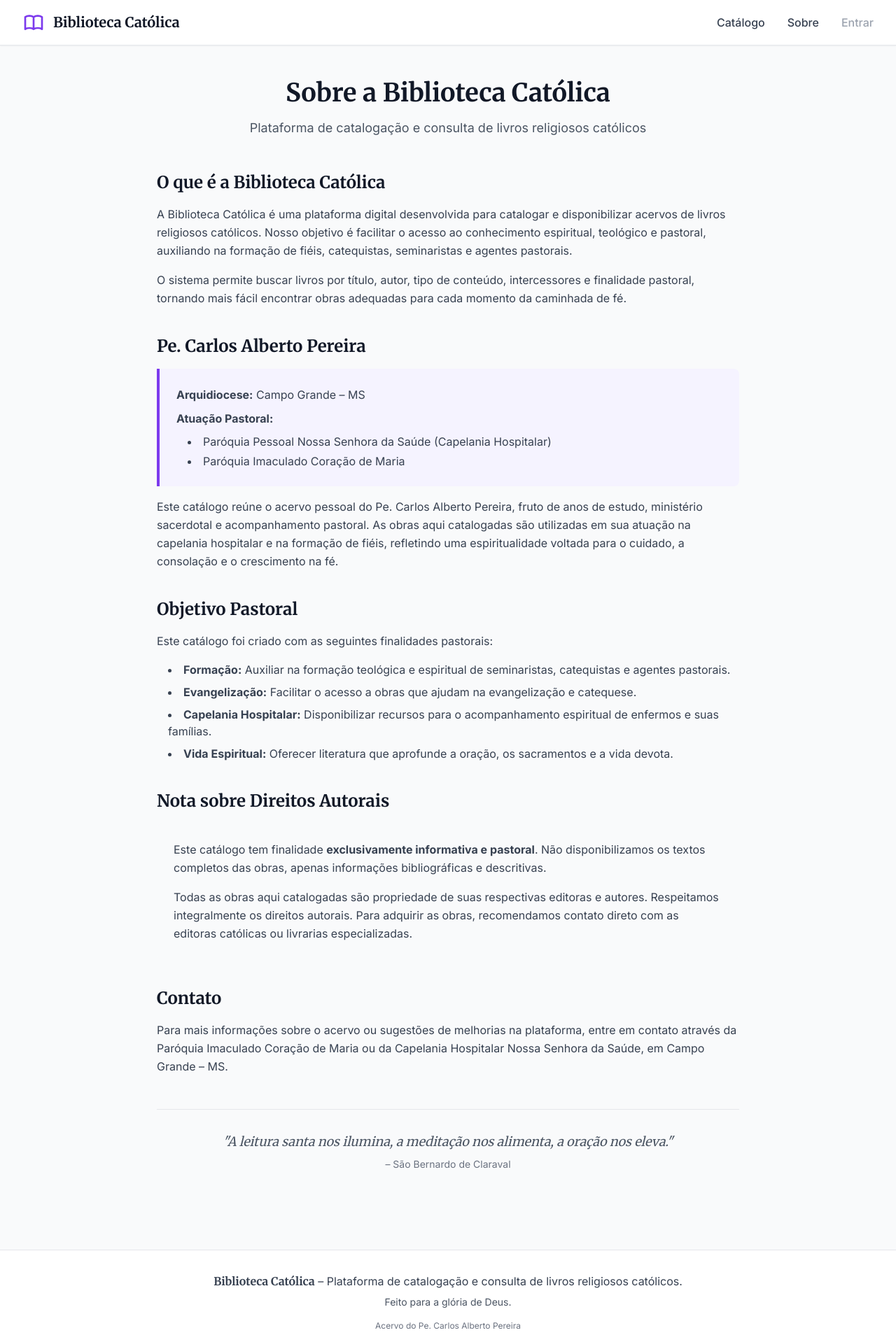
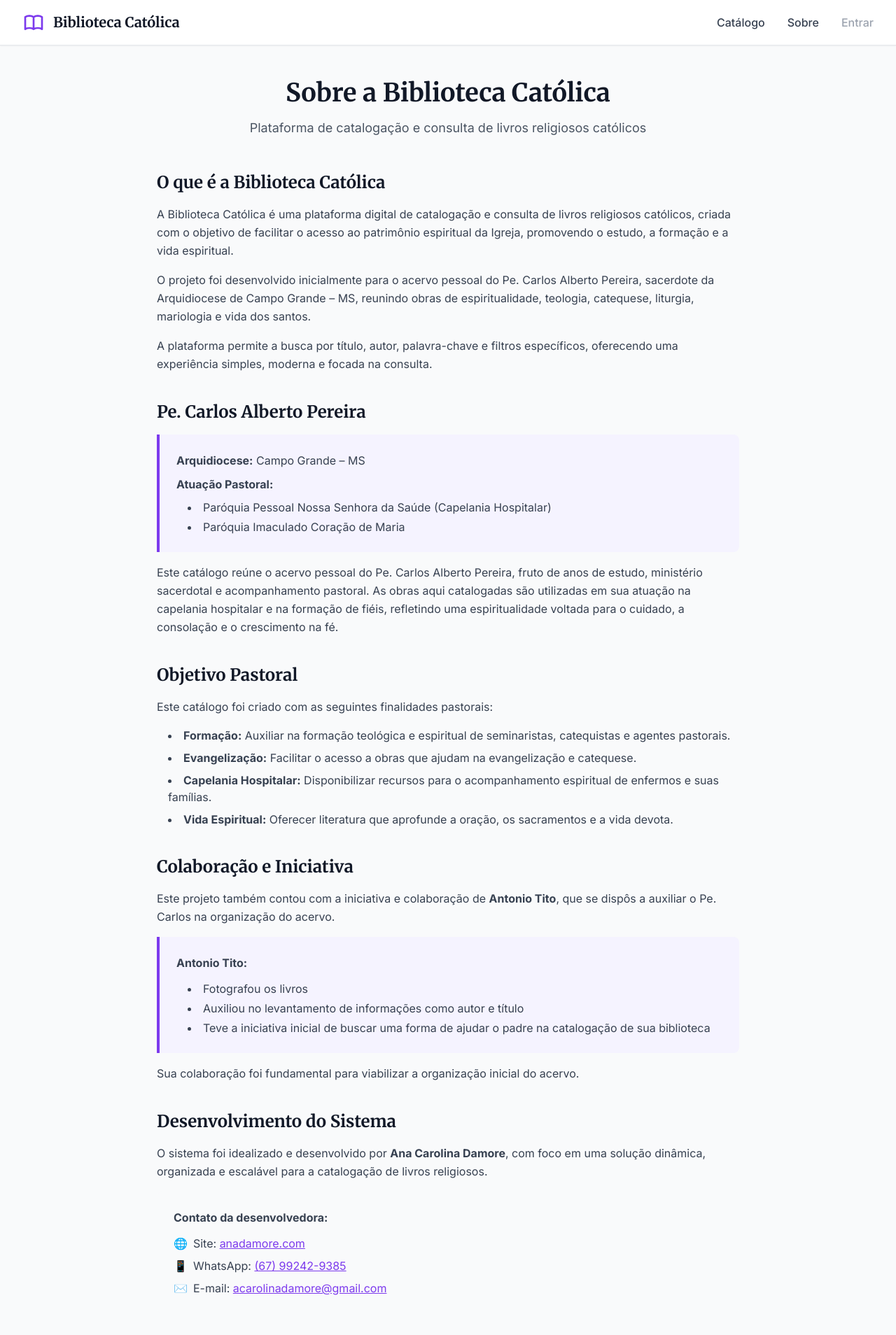
Before and after one commit to acarolinadamore/catalogo-livros-catolicos-frontend, a React (Vite) app: page /sobre in a window 1280 px wide. Shown: the top 1908 px of the page at 70% size. Built offline with nearby package versions, Linux system fonts and the light colour scheme; no server answers.

Commit message:
Atualizar página Sobre: adicionar seções Colaboração e Desenvolvimento do Sistema

```diff
--- a/src/pages/About.jsx
+++ b/src/pages/About.jsx
@@ -24,15 +24,18 @@ function About() {
             O que é a Biblioteca Católica
           </h2>
           <p className="text-gray-700 leading-relaxed mb-4">
-            A Biblioteca Católica é uma plataforma digital desenvolvida para catalogar e disponibilizar
-            acervos de livros religiosos católicos. Nosso objetivo é facilitar o acesso ao conhecimento
-            espiritual, teológico e pastoral, auxiliando na formação de fiéis, catequistas, seminaristas
-            e agentes pastorais.
+            A Biblioteca Católica é uma plataforma digital de catalogação e consulta de livros religiosos
+            católicos, criada com o objetivo de facilitar o acesso ao patrimônio espiritual da Igreja,
+            promovendo o estudo, a formação e a vida espiritual.
+          </p>
+          <p className="text-gray-700 leading-relaxed mb-4">
+            O projeto foi desenvolvido inicialmente para o acervo pessoal do Pe. Carlos Alberto Pereira,
+            sacerdote da Arquidiocese de Campo Grande – MS, reunindo obras de espiritualidade, teologia,
+            catequese, liturgia, mariologia e vida dos santos.
           </p>
           <p className="text-gray-700 leading-relaxed">
-            O sistema permite buscar livros por título, autor, tipo de conteúdo, intercessores e
-            finalidade pastoral, tornando mais fácil encontrar obras adequadas para cada momento da
-            caminhada de fé.
+            A plataforma permite a busca por título, autor, palavra-chave e filtros específicos,
+            oferecendo uma experiência simples, moderna e focada na consulta.
           </p>
         </section>
 
@@ -89,6 +92,60 @@ function About() {
           </ul>
         </section>
 
+        {/* Colaboração e Iniciativa */}
+        <section className="mb-10">
+          <h2 className="text-2xl font-serif font-bold text-gray-900 mb-4">
+            Colaboração e Iniciativa
+          </h2>
+          <p className="text-gray-700 leading-relaxed mb-4">
+            Este projeto também contou com a iniciativa e colaboração de <strong>Antonio Tito</strong>,
+            que se dispôs a auxiliar o Pe. Carlos na organização do acervo.
+          </p>
+          <div className="bg-primary-50 border-l-4 border-primary-600 rounded-r-lg p-6 mb-4">
+            <p className="text-gray-700 leading-relaxed mb-3">
+              <strong>Antonio Tito:</strong>
+            </p>
+            <ul className="list-disc list-inside text-gray-700 space-y-1 ml-4">
+              <li>Fotografou os livros</li>
+              <li>Auxiliou no levantamento de informações como autor e título</li>
+              <li>Teve a iniciativa inicial de buscar uma forma de ajudar o padre na catalogação de sua biblioteca</li>
+            </ul>
+          </div>
+          <p className="text-gray-700 leading-relaxed">
+            Sua colaboração foi fundamental para viabilizar a organização inicial do acervo.
+          </p>
+        </section>
+
+        {/* Desenvolvimento do Sistema */}
+        <section className="mb-10">
+          <h2 className="text-2xl font-serif font-bold text-gray-900 mb-4">
+            Desenvolvimento do Sistema
+          </h2>
+          <p className="text-gray-700 leading-relaxed mb-4">
+            O sistema foi idealizado e desenvolvido por <strong>Ana Carolina Damore</strong>, com foco
+            em uma solução dinâmica, organizada e escalável para a catalogação de livros religiosos.
+          </p>
+          <div className="bg-gray-50 rounded-lg p-6">
+            <p className="text-gray-700 leading-relaxed mb-3">
+              <strong>Contato da desenvolvedora:</strong>
+            </p>
+            <div className="space-y-2 text-gray-700">
+              <p className="flex items-center">
+                <span className="mr-2">🌐</span>
+                <span>Site: <a href="https://anadamore.com" target="_blank" rel="noopener noreferrer" className="text-primary-600 hover:text-primary-700 underline">anadamore.com</a></span>
+              </p>
+              <p className="flex items-center">
+                <span className="mr-2">📱</span>
+                <span>WhatsApp: <a href="https://wa.me/5567992429385" target="_blank" rel="noopener noreferrer" className="text-primary-600 hover:text-primary-700 underline">(67) 99242-9385</a></span>
+              </p>
+              <p className="flex items-center">
+                <span className="mr-2">✉️</span>
+                <span>E-mail: <a href="mailto:acarolinadamore@gmail.com" className="text-primary-600 hover:text-primary-700 underline">acarolinadamore@gmail.com</a></span>
+              </p>
+            </div>
+          </div>
+        </section>
+
         {/* Direitos Autorais */}
         <section className="mb-10">
           <h2 className="text-2xl font-serif font-bold text-gray-900 mb-4">
```
